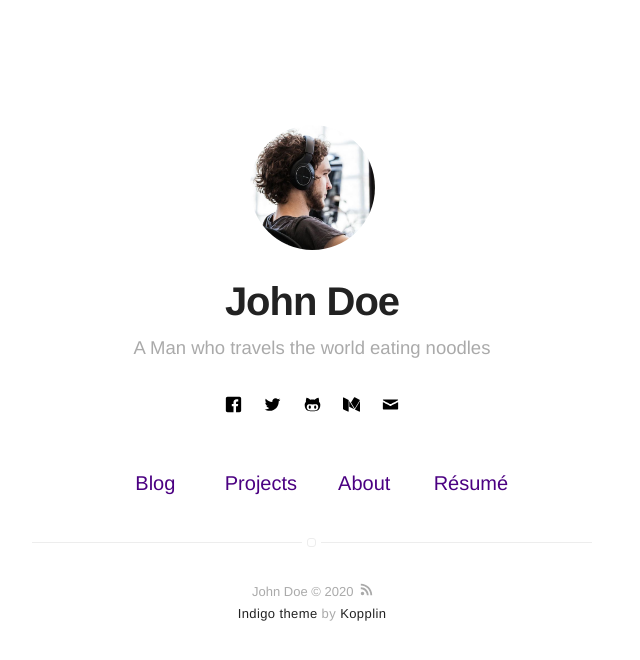
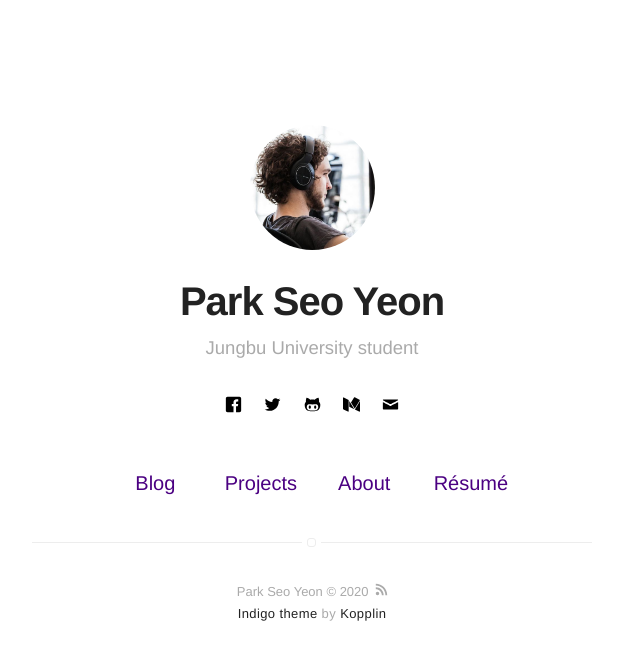
Before and after one commit to syeon954/seoyeon, a Jekyll site: the page built from indigo-gh-pages/index.html, in a window 1280 px wide. Shown: the top 660 px of the page, without its empty margins (328-968 px from the left). Built offline with Jekyll 4.4.1, drawn with Linux system fonts in a browser that asks for light colours.

Commit message:
Update _config.yml

```diff
--- a/indigo-gh-pages/_config.yml
+++ b/indigo-gh-pages/_config.yml
@@ -1,9 +1,9 @@
 # main text of home
-name: John Doe
-bio: A Man who travels the world eating noodles
+name: Park Seo Yeon
+bio: Jungbu University student
 
 # twitter summary info
-description: A blog about technology and stuff related
+description: A diary
 
 # if it's an external image, update below for true
 # better with square images
@@ -16,7 +16,7 @@ resume: true
 resume-external: true
 resume-url: https://google.com/?q=my+resume
 
-url: https://sergiokopplin.github.io/indigo
+url: https://seoyeon.github.io
 # your url: https://USERNAME.github.io
 
 permalink: /:title/
@@ -50,15 +50,15 @@ github: mygithub
 medium: medium
 # vimeo: myvimeo
 # lanyrd: mylanyrd
-email: myemail@gmail.com
+email: amy9954@naver.com
 
 authors:
   johndoe:
-    name: John Doe
-    bio: A Man who travels the world eating noodles
+    name: Park Seo Yeon
+    bio: Jungbu University student
     external-image: false
     picture: assets/images/profile.jpg
-    twitter: johndoe
+    twitter: seoyeon
   jamesfoster:
     name: James Foster
     bio: A Man who develops software with coffee
```
